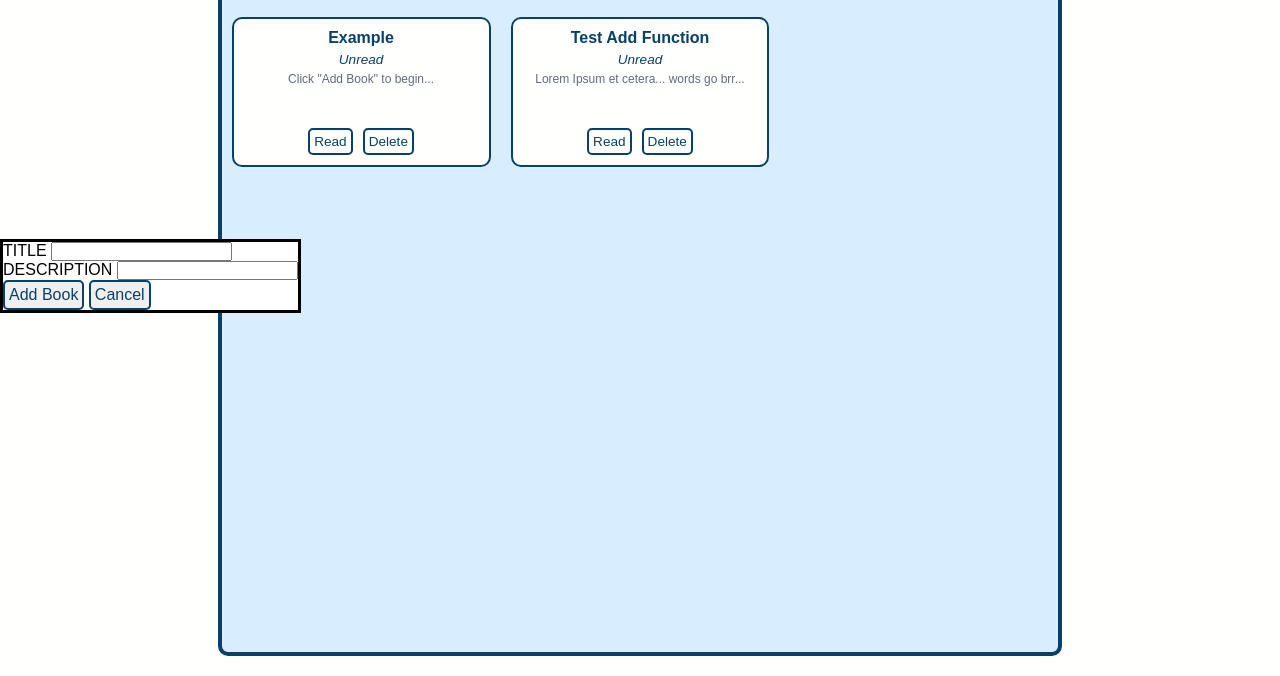
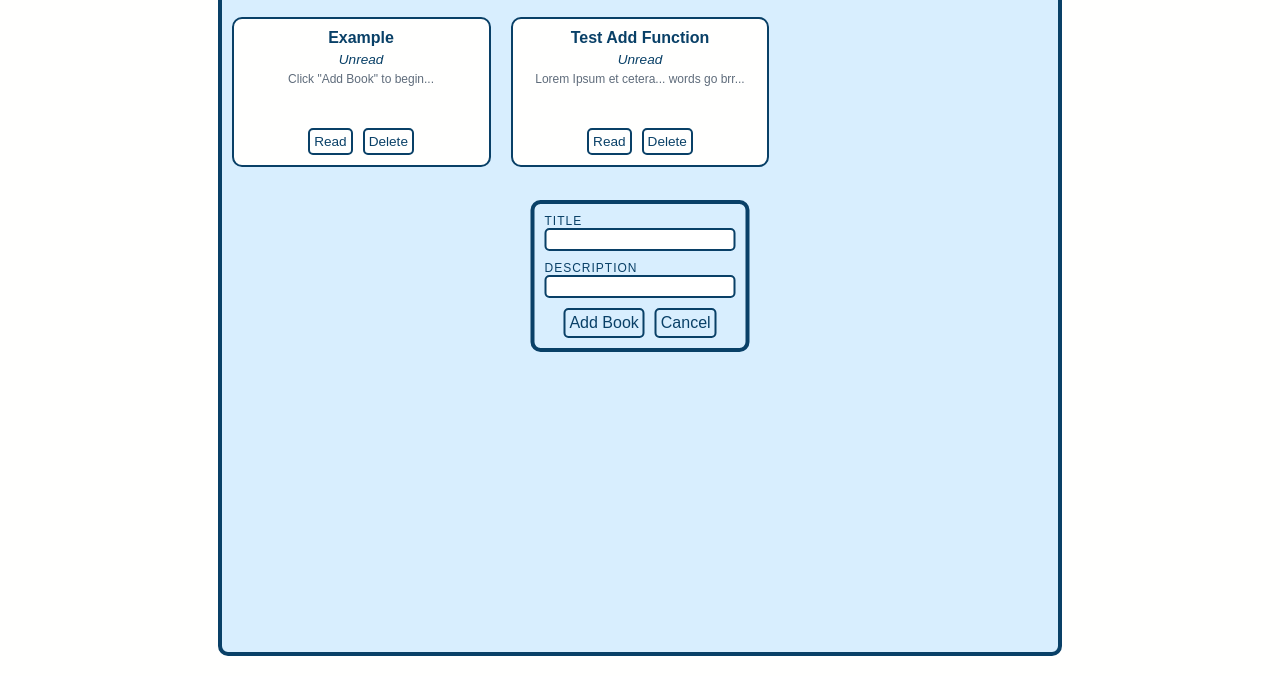
Before and after one commit to blakepyewpro/js-library, a plain HTML site: page index.html in a window 1280 px wide. Shown: the part 124-800 px from the top of the page. Drawn offline with Linux system fonts and the light colour scheme.

Commit message:
add dialog style to css

```diff
--- a/style.css
+++ b/style.css
@@ -60,7 +60,7 @@ div#header-buttons button {
 }
 
 div#header-buttons button:hover {
-    background-color: #90b4ce;
+    background-color: #fffffe;
 }
 
 div#header-buttons button:active {
@@ -131,3 +131,60 @@ div.book-buttons button:hover {
 div.book-buttons button:active {
     background-color: #fffffe;
 }
+
+dialog {
+    position: absolute;
+    top: 50%;
+    left: 50%;
+    transform: translate(-50%, -50%);
+
+    background-color: #d8eefe;
+    border: 4px #094067 solid;
+    border-radius: 10px;
+    min-height: 150px;
+
+    display: flex;
+    flex-direction: column;
+}
+
+::backdrop {
+    background-color: rgba(0, 0, 0, 0.3);
+}
+
+.form-input {
+    display: flex;
+    flex-direction: column;
+    margin: 10px;
+}
+
+.form-input label {
+    color: #094067;
+    font-size: 0.75rem;
+    letter-spacing: 1px;
+}
+
+.form-input input {
+    border-radius: 5px;
+    border: 2px solid #094067;
+    padding: 2px 5px;
+}
+
+.form-buttons {
+    display: flex;
+    align-items: center;
+    justify-content: center;
+    gap: 10px;
+    margin: 10px;
+}
+
+.form-buttons button {
+    background-color: #d8eefe;
+}
+
+.form-buttons button:hover {
+    background-color: #fffffe;
+}
+
+.form-buttons button:active {
+    background-color: #d8eefe;
+}
```
